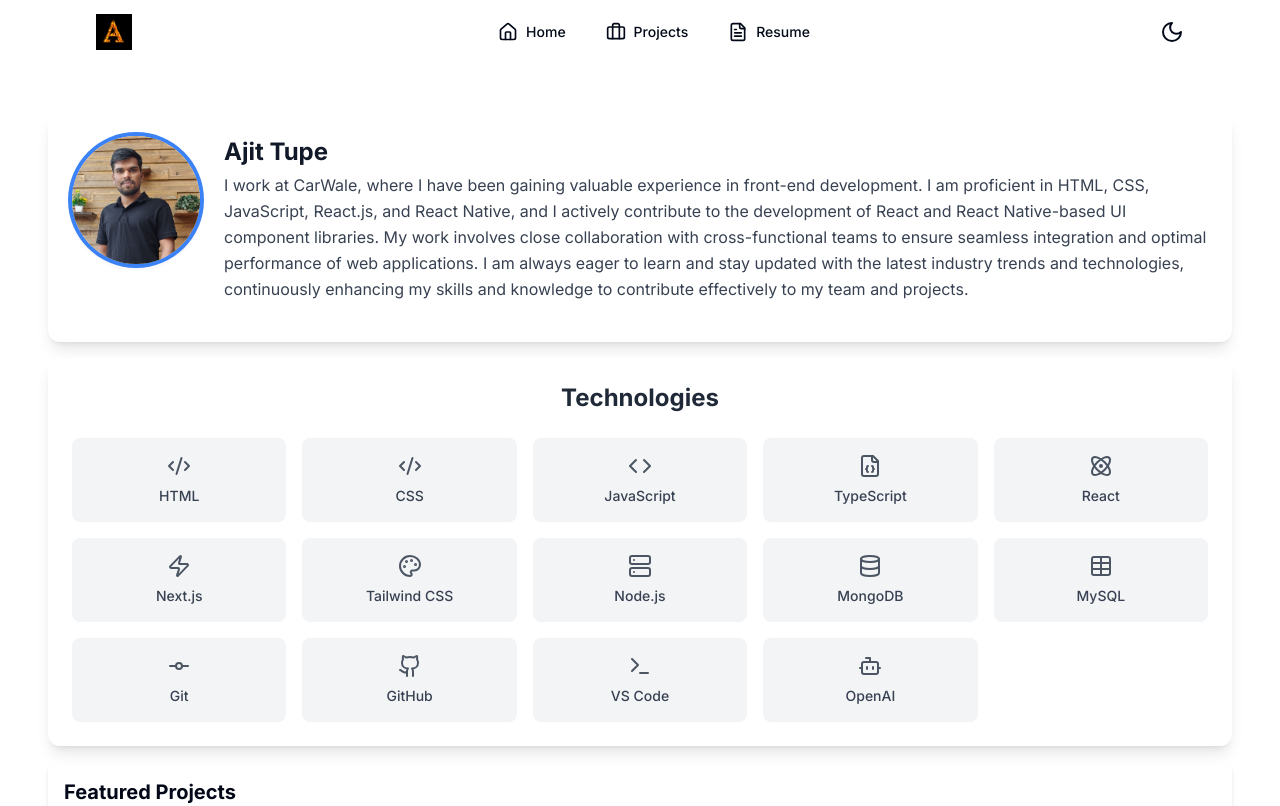
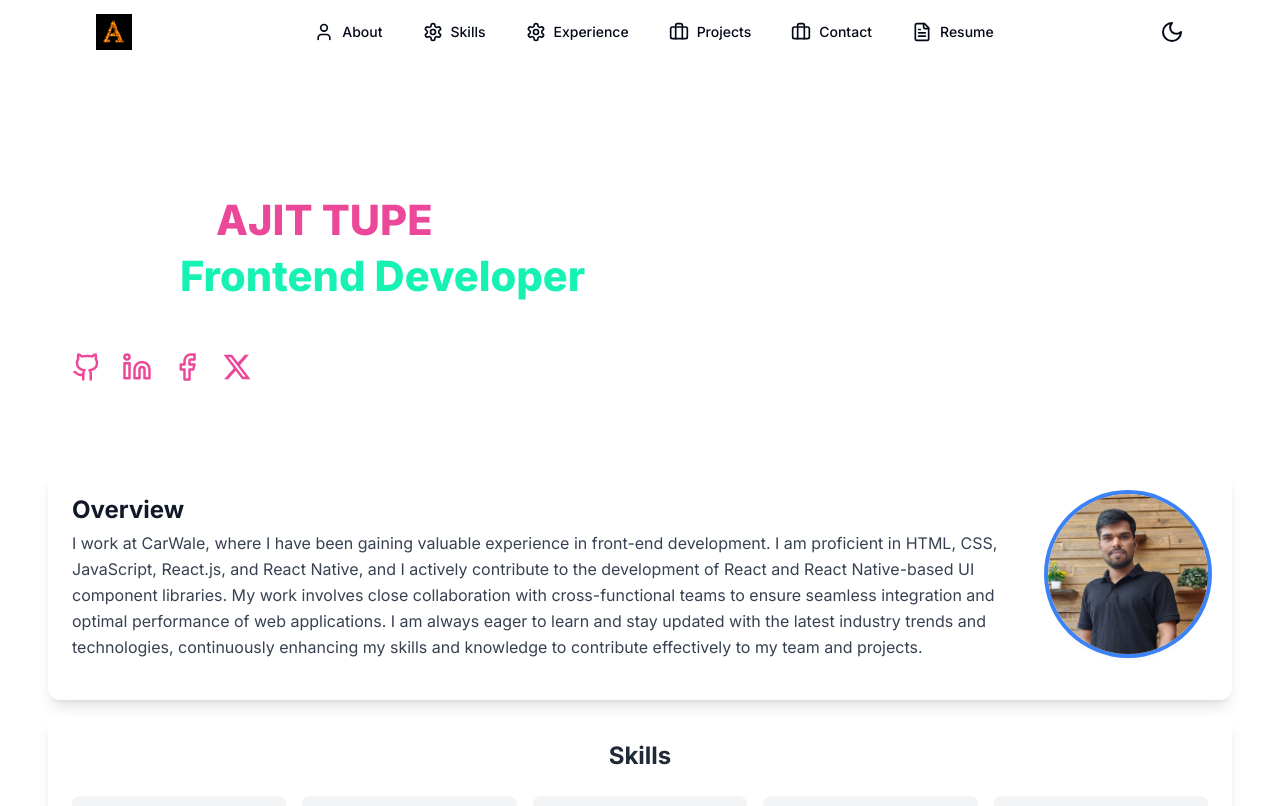
Before and after one commit to ajittupe2548/ajit-tupe-portfolio, a Next.js app: page / in a window 1280 px wide. Shown: the top 806 px of the page. Built offline with nearby package versions, Linux system fonts and the light colour scheme.

Commit message:
Added: Smooth scroll

```diff
--- a/src/app/layout.tsx
+++ b/src/app/layout.tsx
@@ -16,7 +16,7 @@ export const metadata: Metadata = {
 
 const RootLayout = ({ children }: { children: React.ReactNode }) => {
     return (
-        <html lang='en'>
+        <html lang='en' style={{ scrollBehavior: 'smooth' }}>
             <body className={inter.className}>
                 <ThemeProvider attribute='class'>
                     <Navbar />
--- a/src/app/page.tsx
+++ b/src/app/page.tsx
@@ -1,4 +1,5 @@
 import React from 'react';
+import Introduction from '@/components/Introduction';
 import AboutMe from '@/components/AboutMe';
 import Technologies from '@/components/Technologies';
 import FeaturedProjects from '@/components/FeaturedProjects';
@@ -10,23 +11,43 @@ const HomePage: React.FC = () => {
     return (
         <div className='min-h-screen p-4 md:p-8'>
             <div className='grid grid-cols-1 sm:grid-cols-2 md:grid-cols-3 lg:grid-cols-4 xl:grid-cols-6 gap-4'>
-                <div className='sm:col-span-2 md:col-span-3 lg:col-span-4 xl:col-span-6'>
+                <div
+                    className='sm:col-span-2 md:col-span-3 lg:col-span-4 xl:col-span-6'
+                    id='home'
+                >
+                    <Introduction />
+                </div>
+
+                <div
+                    className='sm:col-span-2 md:col-span-3 lg:col-span-4 xl:col-span-6'
+                    id='about'
+                >
                     <AboutMe />
                 </div>
 
-                <div className='sm:col-span-2 md:col-span-3 lg:col-span-4 xl:col-span-6 grid grid-cols-1 lg:grid-cols-2 gap-4'>
+                <div
+                    className='sm:col-span-2 md:col-span-3 lg:col-span-4 xl:col-span-6 grid grid-cols-1 lg:grid-cols-2 gap-4'
+                    id='skills'
+                >
                     <Technologies />
                 </div>
 
-                <div className='sm:col-span-2 md:col-span-3 lg:col-span-4 xl:col-span-6'>
+                <div
+                    className='sm:col-span-2 md:col-span-3 lg:col-span-4 xl:col-span-6'
+                    id='experience'
+                >
+                    <Timeline />
+                </div>
+
+                <div
+                    className='sm:col-span-2 md:col-span-3 lg:col-span-4 xl:col-span-6'
+                    id='projects'
+                >
                     <FeaturedProjects />
                 </div>
 
-                <div className='sm:col-span-2 md:col-span-3 lg:col-span-4 xl:col-span-6'>
-                    <Timeline />
-                </div>
-
-                <div className='sm:col-span-2 md:col-span-3 lg:col-span-4 xl:col-span-6 grid grid-cols-1 lg:grid-cols-2 gap-4'>
+                {/* #TODO: Check if we need this */}
+                {/* <div className='sm:col-span-2 md:col-span-3 lg:col-span-4 xl:col-span-6 grid grid-cols-1 lg:grid-cols-2 gap-4'>
                     <div className=' rounded-lg overflow-hidden'>
                         <div className='sm:col-span-2 md:col-span-3 lg:col-span-4 xl:col-span-6 grid grid-cols-1 lg:grid-cols-2 gap-4 bg-gradient-to-br from-blue-100 to-indigo-100 dark:from-gray-900 dark:to-indigo-900 py-12 px-4 sm:px-6 lg:px-8'>
                             <div className='flex flex-col'>
@@ -37,7 +58,7 @@ const HomePage: React.FC = () => {
                             </div>
                         </div>
                     </div>
-                </div>
+                </div> */}
             </div>
         </div>
     );
--- a/src/components/AboutMe.tsx
+++ b/src/components/AboutMe.tsx
@@ -7,15 +7,10 @@ const AboutMe: React.FC = () => {
         <div className='bg-white dark:bg-gray-800 rounded-xl shadow-lg overflow-hidden transition-all duration-300 hover:shadow-xl md:col-span-3 lg:col-span-4'>
             <div className='p-6'>
                 <div className='flex flex-col sm:flex-row items-center sm:items-start space-y-4 sm:space-y-0 sm:space-x-6'>
-                    <Image
-                        src={heroImage}
-                        alt="Ajit's profile picture"
-                        className='rounded-full shadow-md h-32 w-32 object-cover object-center ring-4 ring-blue-500 dark:ring-blue-400'
-                    />
                     <div className='flex-1 text-center sm:text-left'>
-                        <h1 className='text-2xl font-bold text-gray-900 dark:text-white mb-1'>
-                            Ajit Tupe
-                        </h1>
+                        <h2 className='text-2xl font-bold text-gray-900 dark:text-white mb-1'>
+                            Overview
+                        </h2>
                         <p className='text-gray-700 dark:text-gray-300 mb-4 leading-relaxed'>
                             I work at CarWale, where I have been gaining
                             valuable experience in front-end development. I am
@@ -32,6 +27,11 @@ const AboutMe: React.FC = () => {
                             projects.
                         </p>
                     </div>
+                    <Image
+                        src={heroImage}
+                        alt="Ajit's profile picture"
+                        className='rounded-full shadow-md h-40 w-40 object-cover object-center ring-4 ring-blue-500 dark:ring-blue-400'
+                    />
                 </div>
             </div>
         </div>
--- /dev/null
+++ b/src/components/Introduction.tsx
@@ -0,0 +1,68 @@
+import React from 'react';
+import { Github, Linkedin, Facebook, Twitter } from 'lucide-react';
+
+const AboutMe: React.FC = () => {
+    return (
+        <div className='rounded-xl overflow-hidden transition-all duration-300 md:col-span-3 lg:col-span-4'>
+            <div className='p-6'>
+                <div className='flex flex-col sm:flex-row items-center sm:items-start space-y-4 sm:space-y-0 sm:space-x-6'>
+                    <div className='flex-1 text-center sm:text-left'>
+                        <h1 className='text-3xl font-bold leading-10 text-white md:font-extrabold lg:text-[2.6rem] lg:leading-[3.5rem]'>
+                            Hello, <br />
+                            This is{' '}
+                            <span className=' text-pink-500'>AJIT TUPE</span>
+                            ,<br />
+                            I'm a{' '}
+                            <span className=' text-[#16f2b3]'>
+                                Frontend Developer
+                            </span>
+                            .
+                        </h1>
+                        <div className='my-12 flex items-center gap-5'>
+                            <a
+                                target='_blank'
+                                className='transition-all text-pink-500 hover:scale-125 duration-300'
+                                href='https://github.com/Abhishek-Rout'
+                            >
+                                <Github height={30} width={30} />
+                            </a>
+                            <a
+                                target='_blank'
+                                className='transition-all text-pink-500 hover:scale-125 duration-300'
+                                href='https://www.linkedin.com/in/abhishek-rout-032330192/'
+                            >
+                                <Linkedin height={30} width={30} />
+                            </a>
+                            <a
+                                target='_blank'
+                                className='transition-all text-pink-500 hover:scale-125 duration-300'
+                                href='https://www.facebook.com/abhishek.rout.1829/'
+                            >
+                                <Facebook height={30} width={30} />
+                            </a>
+                            <a
+                                target='_blank'
+                                className='transition-all text-pink-500 hover:scale-125 duration-300'
+                                href='https://x.com/Mr_AbhishekRout'
+                            >
+                                <svg
+                                    stroke='currentColor'
+                                    fill='currentColor'
+                                    stroke-width='0'
+                                    viewBox='0 0 512 512'
+                                    height='30'
+                                    width='30'
+                                    xmlns='http://www.w3.org/2000/svg'
+                                >
+                                    <path d='M389.2 48h70.6L305.6 224.2 487 464H345L233.7 318.6 106.5 464H35.8L200.7 275.5 26.8 48H172.4L272.9 180.9 389.2 48zM364.4 421.8h39.1L151.1 88h-42L364.4 421.8z'></path>
+                                </svg>
+                            </a>
+                        </div>
+                    </div>
+                </div>
+            </div>
+        </div>
+    );
+};
+
+export default AboutMe;
--- a/src/components/Navbar.tsx
+++ b/src/components/Navbar.tsx
@@ -4,14 +4,17 @@ import React, { useState } from 'react';
 import Link from 'next/link';
 import Image from 'next/image';
 import { motion } from 'framer-motion';
-import { Home, Briefcase, FileText } from 'lucide-react';
+import { Briefcase, FileText, User, Settings } from 'lucide-react';
 import logo from '@/assets/Logo.jpeg';
 
 import ThemeToggle from './ThemeToggle';
 
 const navLinks = [
-    { name: 'Home', href: '/', icon: Home },
-    { name: 'Projects', href: '/projects', icon: Briefcase },
+    { name: 'About', href: '/#about', icon: User },
+    { name: 'Skills', href: '/#skills', icon: Settings },
+    { name: 'Experience', href: '/#experience', icon: Settings },
+    { name: 'Projects', href: '/#projects', icon: Briefcase },
+    { name: 'Contact', href: '/#contact', icon: Briefcase },
     { name: 'Resume', href: '/resume', icon: FileText },
 ];
 
@@ -23,7 +26,7 @@ const Navbar = () => {
             <nav className='mx-auto max-w-6xl px-4 sm:px-6 lg:px-8'>
                 <div className='flex items-center justify-between h-16'>
                     <div className='flex items-center'>
-                        <Link href='/' className='text-3xl font-bold'>
+                        <Link href='/#home' className='text-3xl font-bold'>
                             <Image
                                 src={logo}
                                 alt='Logo'
--- a/src/components/Technologies.tsx
+++ b/src/components/Technologies.tsx
@@ -36,7 +36,7 @@ const Technologies: React.FC = () => {
     return (
         <div className='bg-white dark:bg-gray-800 p-6 rounded-xl shadow-lg md:col-span-2 lg:col-span-3 transition-all duration-300 hover:shadow-xl flex-grow'>
             <h2 className='text-2xl font-bold mb-6 text-gray-800 dark:text-white text-center'>
-                Technologies
+                Skills
             </h2>
             <ul className='grid grid-cols-2 sm:grid-cols-3 md:grid-cols-4 lg:grid-cols-5 gap-4'>
                 {skills.map((skill, index) => (
```
